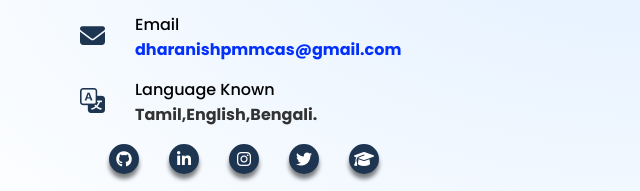
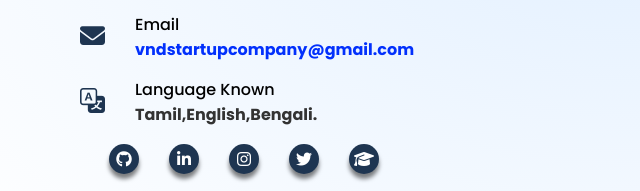
Before and after one commit to DHARANISH-hub/dharanishnathiya, a plain HTML site: page index.html in a window 1280 px wide. Shown: the part 4231-4422 px from the top of the page, 0-640 px from the left. Drawn offline with nearby package versions, Linux system fonts and the light colour scheme.

Commit message:
mail change

```diff
--- a/index.html
+++ b/index.html
@@ -262,7 +262,7 @@
                   <i class="fa-solid fa-envelope"></i>
                   <div class="info">
                     <div class="head">Email</div>
-                    <div class="sub-title"><a href="https://join.skype.com/invite/vZpgk8ZvXUUU" style="text-decoration: none; color: #0230fc;"> dharanishpmmcas@gmail.com</a></div>
+                    <div class="sub-title"><a href="https://join.skype.com/invite/vZpgk8ZvXUUU" style="text-decoration: none; color: #0230fc;"> vndstartupcompany@gmail.com</a></div>
                   </div>
                 </div>
 
```
